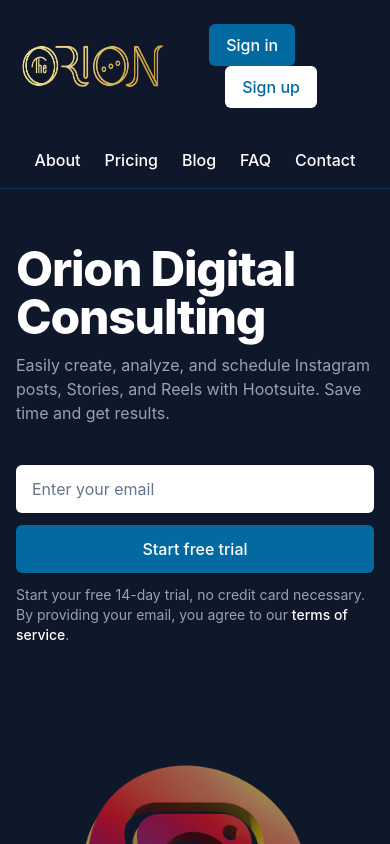
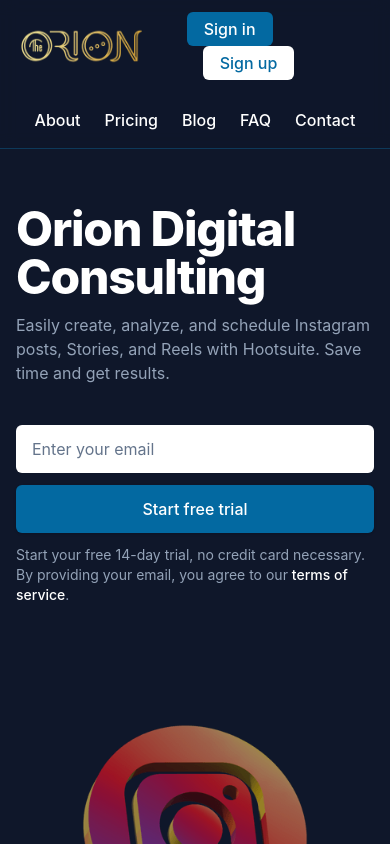
Before and after one commit to alexchamorro0x/orion, a React (Create React App) app: page / in a window 390 px wide. Shown: the top 844 px of the page. Built offline with nearby package versions, Linux system fonts and the light colour scheme.

Commit message:
update header

```diff
--- a/src/components/navigation/Navigation.js
+++ b/src/components/navigation/Navigation.js
@@ -37,21 +37,21 @@
 
   return (
     <header
-      className={`header nav-transition backdrop-blur border-b border-sky-500/25 ${
-        isScroll ? "bg-slate-900/50" : "bg-slate-900"
+      className={`header nav-transition backdrop-blur bg-slate-900/50 border-b border-sky-500/25 ${
+        isScroll ? "sm:bg-slate-900/50" : "sm:bg-slate-900"
       }`}
     >
       <nav className="max-w-7xl mx-auto px-4 sm:px-6 lg:px-8" aria-label="Top">
         <section
-          className={`w-full flex items-center justify-between nav-transition ${
-            isScroll ? "py-3" : "py-6"
+          className={`w-full flex items-center justify-between py-3 nav-transition ${
+            isScroll ? "sm:py-3" : "sm:py-6"
           }`}
         >
           <section className="flex items-center">
             <Link to="/" onClick={ResetLocation}>
               <span className="sr-only">Orion Digital Consulting</span>
               <img
-                className={`w-auto nav-transition ${isScroll ? "h-9" : "h-12"}`}
+                className={`w-auto h-9 nav-transition ${isScroll ? "sm:h-9" : "sm:h-12"}`}
                 src={LogoIcon}
                 alt="Orion Digital Consulting"
               />
@@ -73,8 +73,8 @@
             <Link
               onClick={ResetLocation}
               to="/sign-in"
-              className={`inline-block bg-sky-700 px-4 border border-transparent rounded-md text-base font-medium text-white hover:bg-sky-600 nav-transition ${
-                isScroll ? "py-1" : "py-2"
+              className={`inline-block bg-sky-700 px-4 py-1 border border-transparent rounded-md text-base font-medium text-white hover:bg-sky-600 nav-transition ${
+                isScroll ? "sm:py-1" : "sm:py-2"
               }`}
             >
               Sign in
@@ -82,8 +82,8 @@
             <Link
               onClick={ResetLocation}
               to="/sign-up"
-              className={`inline-block bg-white px-4 border border-transparent rounded-md text-base font-medium text-sky-700 hover:bg-sky-100 nav-transition ${
-                isScroll ? "py-1" : "py-2"
+              className={`inline-block bg-white px-4 py-1 border border-transparent rounded-md text-base font-medium text-sky-700 hover:bg-sky-100 nav-transition ${
+                isScroll ? "sm:py-1" : "sm:py-2"
               }`}
             >
               Sign up
```
